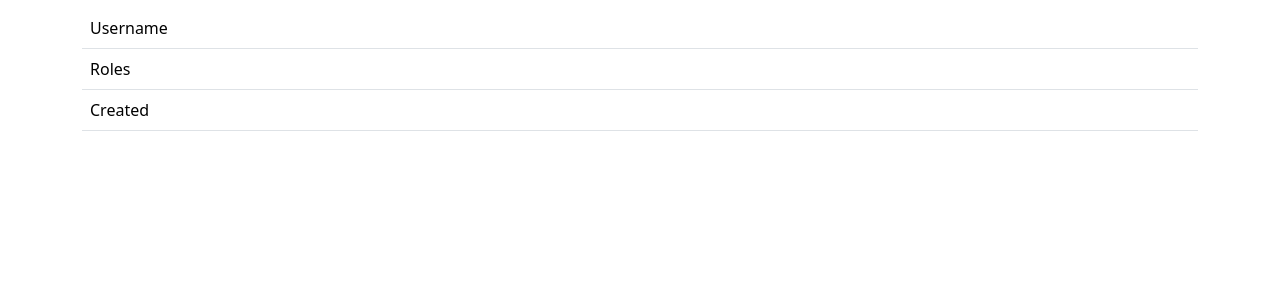
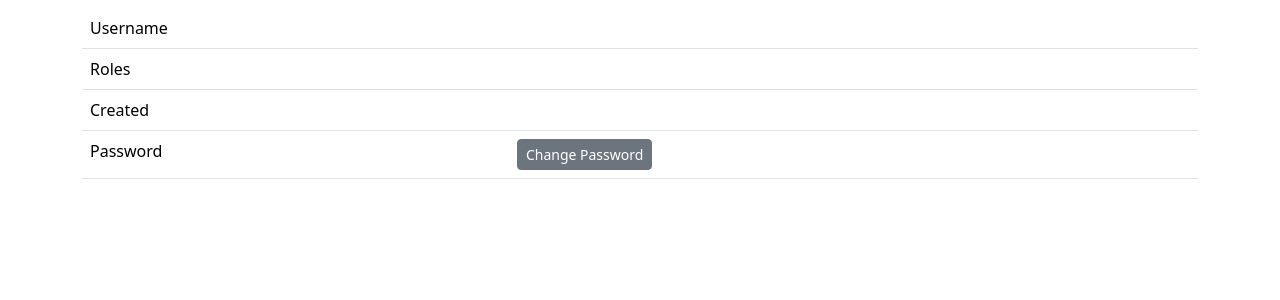
Before and after one commit to twh2898/flask-app-base, a Flask app: template templates/page/user/profile.html in a window 1280 px wide. Shown: the part 56-356 px from the top of the page. Run offline with Flask 2, Linux system fonts and the light colour scheme; the template is opened without the code that fills it, so the values that code supplies are empty; some libraries are stand-ins or nearby versions.

Commit message:
Add change_pass

```diff
--- a/app/auth.py
+++ b/app/auth.py
@@ -138,6 +138,37 @@ def login():
     return render_template('page/auth/login.html')
 
 
+@bp.route('/change_pass', methods=('GET', 'POST'))
+@login_required
+def change_pass():
+    if request.method == 'POST':
+        password = request.form.get('password', None)
+        new_password = request.form.get('new_password', None)
+        db = get_db()
+        error = None
+
+        if not password or not new_password:
+            error = 'Incorrect or invalid password'
+
+        else:
+            if not bcrypt.checkpw(password.encode(), g.user['password']):
+                error = 'Incorrect or invalid password'
+
+            if error is None:
+                new_password = new_password.encode()
+                salt = bcrypt.gensalt()
+                password_hash = bcrypt.hashpw(new_password, salt)
+
+                db.execute('UPDATE user SET password=? WHERE id=?',
+                           (password_hash, g.user['id']))
+                db.commit()
+                return logout()
+
+        flash(error)
+
+    return render_template('page/auth/change_pass.html')
+
+
 @bp.route('/logout')
 def logout():
     session.clear()
--- a/templates/page/user/profile.html
+++ b/templates/page/user/profile.html
@@ -19,6 +19,10 @@
             <td>Created</td>
             <td>{{ g.user['created'] }}</td>
         </tr>
+        <tr>
+            <td>Password</td>
+            <td><a class="btn btn-sm btn-secondary" href="{{ url_for('auth.change_pass') }}">Change Password</a></td>
+        </tr>
     </tbody>
 </table>
 {% endblock %}
```
Also changed, not shown: templates/page/auth/change_pass.html (added, +19 -0 lines).
